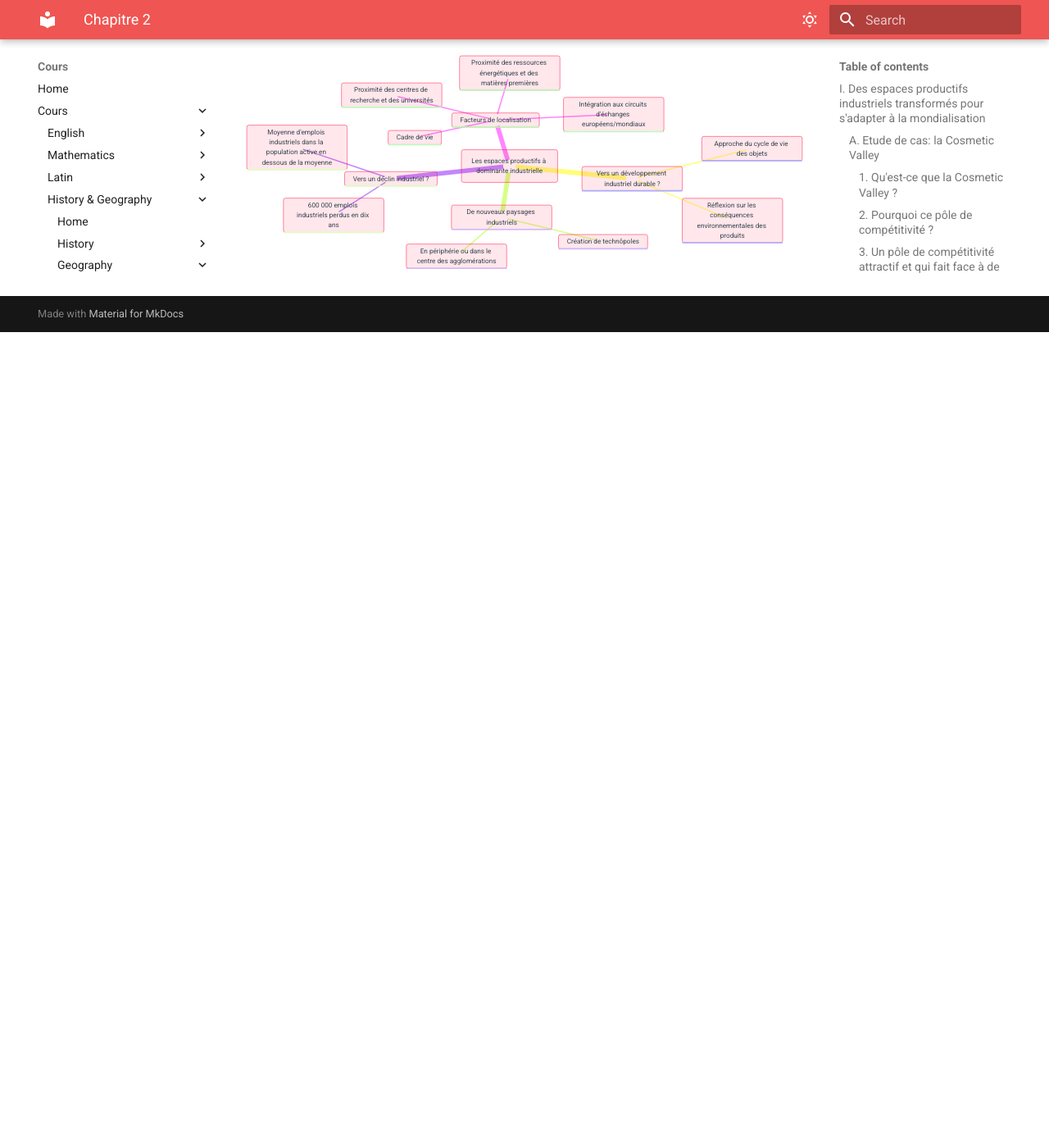
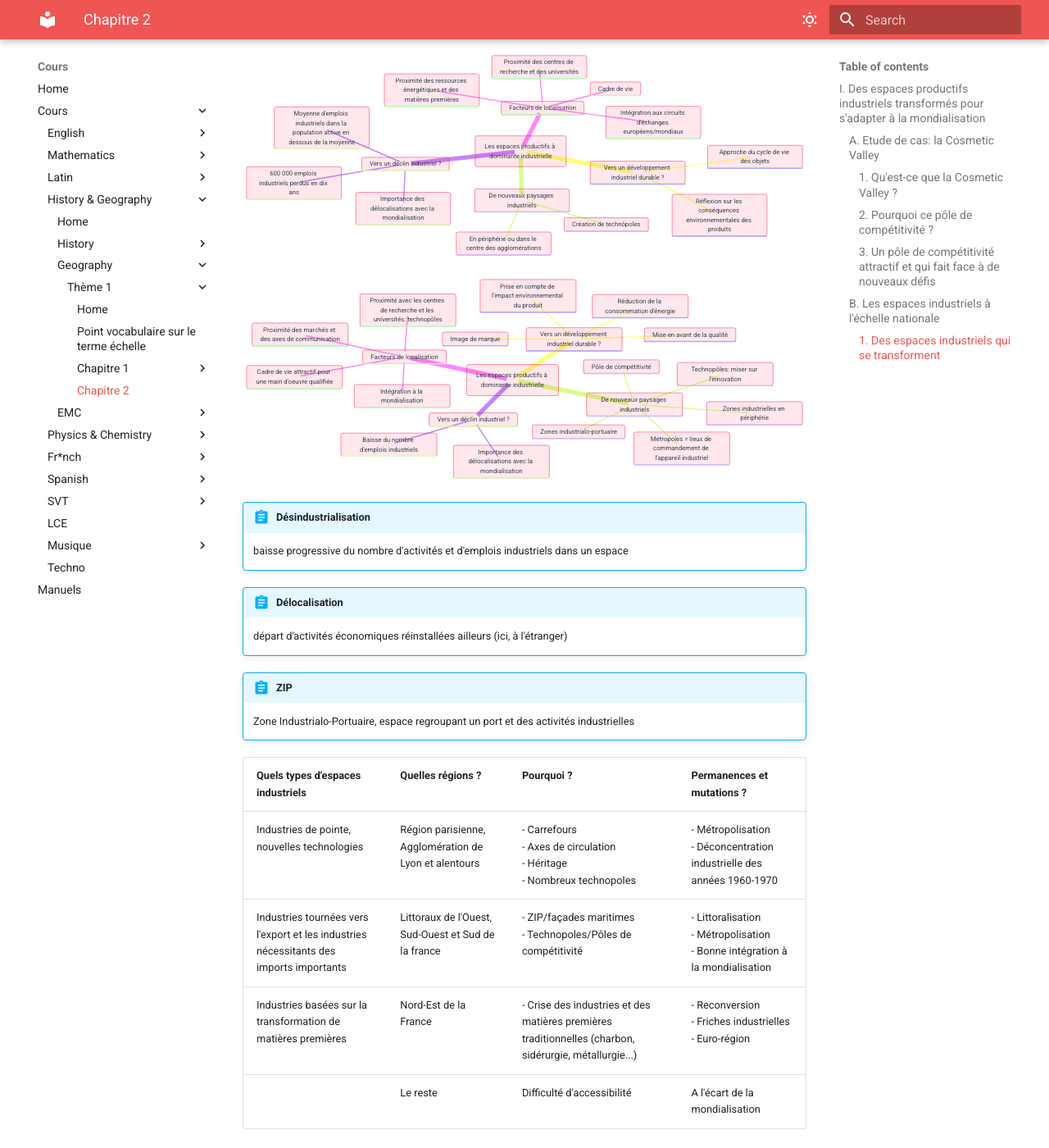
Before and after one commit to Labfox/Cours, an MkDocs documentation site: the page built from docs/history-geography/geography/theme1/chapter2/main.md, in a window 1280 px wide and 1400 px high, scrolled down 1751 px. Shown: the whole window at 82% size. Built offline with MkDocs 1.6.1 and Material for MkDocs 9.7.7, drawn with Linux system fonts in a browser that asks for light colours; before the commit the page ends 2156 px from its top, so only the background shows below that.

Commit message:
first part of the morning
Signed-off-by: Labfox <consockbind@gmail.com>

````diff
--- a/docs/assets/scans/todo.txt
+++ b/docs/assets/scans/todo.txt
@@ -141,3 +141,7 @@
 2024-novm-27-1
 
 2024-novm-27-2
+
+2024-dect-9-1
+
+2024-dect-9-2
--- a/docs/history-geography/geography/theme1/chapter2/main.md
+++ b/docs/history-geography/geography/theme1/chapter2/main.md
@@ -68,6 +68,8 @@
             Création de technôpoles
             En périphérie ou dans le centre des agglomérations
         Vers un déclin industriel ?
+            Importance des délocalisations avec la mondialisation
+
             600 000 emplois industriels perdus en dix ans
             Moyenne d'emplois industriels dans la population active en dessous de la moyenne
         Facteurs de localisation
@@ -76,3 +78,47 @@
             Cadre de vie
             Intégration aux circuits d'échanges européens/mondiaux
 ```
+
+
+```mermaid
+mindmap
+    root (Les espaces productifs à dominante industrielle)
+        Vers un développement industriel durable ?
+            Prise en compte de l'impact environnemental du produit
+            Réduction de la consommation d'énergie
+            Mise en avant de la qualité
+            Image de marque
+        De nouveaux paysages industriels
+            Zones industrielles en périphérie
+            Zones industrialo-portuaire
+            Technopôles: miser sur l'innovation
+            Pôle de compétitivité
+            Métropoles = lieux de commandement de l'appareil industriel
+        Vers un déclin industriel ?
+            Importance des délocalisations avec la mondialisation
+            Baisse du nombre d'emplois industriels
+        Facteurs de localisation
+            Proximité avec les centres de recherche et les universités: technopôles
+            Cadre de vie attractif pour une main d'oeuvre qualifiée
+            Proximité des marchés et des axes de communication
+            Intégration à la mondialisation
+```
+
+!!! abstract "Désindustrialisation"
+
+    baisse progressive du nombre d'activités et d'emplois industriels dans un espace
+
+!!! abstract "Délocalisation"
+
+    départ d'activités économiques réinstallées ailleurs (ici, à l'étranger)
+
+!!! abstract "ZIP"
+
+    Zone Industrialo-Portuaire, espace regroupant un port et des activités industrielles
+
+| Quels types d'espaces industriels                                                       | Quelles régions ?                                     | Pourquoi ?                                                                                             | Permanences et mutations ?                                                          |
+|-----------------------------------------------------------------------------------------|-------------------------------------------------------|--------------------------------------------------------------------------------------------------------|-------------------------------------------------------------------------------------|
+| Industries de pointe, nouvelles technologies                                            | Région parisienne, Agglomération de Lyon et alentours | - Carrefours<br/>- Axes de circulation<br/>- Héritage<br/>- Nombreux technopoles                       | - Métropolisation<br/>- Déconcentration industrielle des années 1960-1970           |
+| Industries tournées vers l'export et les industries nécessitants des imports importants | Littoraux de l'Ouest, Sud-Ouest et Sud de la france   | - ZIP/façades maritimes<br/>- Technopoles/Pôles de compétitivité                                       | - Littoralisation<br/>- Métropolisation<br/>- Bonne intégration à la mondialisation |
+| Industries basées sur la transformation de matières premières                           | Nord-Est de la France                                 | - Crise des industries et des matières premières traditionnelles (charbon, sidérurgie, métallurgie...) | - Reconversion<br/>- Friches industrielles<br/>- Euro-région                        |
+|                                                                                         | Le reste                                              | Difficulté d'accessibilité                                                                             | A l'écart de la mondialisation                                                      |
````
Also changed, not shown: docs/svt/chapter5.md (added, +15 -0 lines), docs/assets/scans/2024-dect-9-1.png (added), docs/assets/scans/2024-dect-9-2.png (added).
